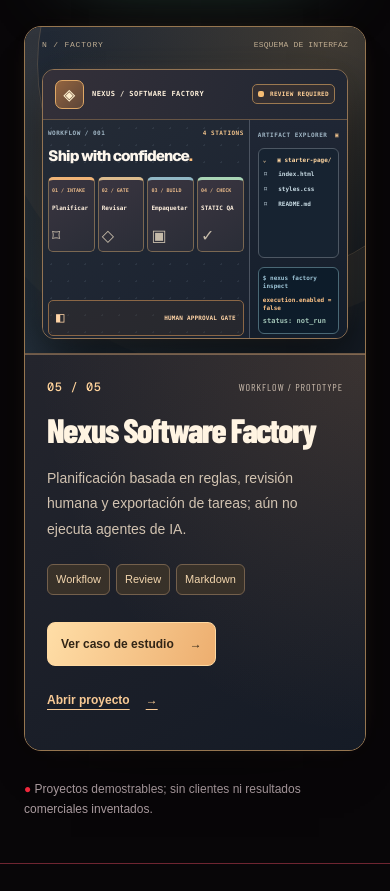
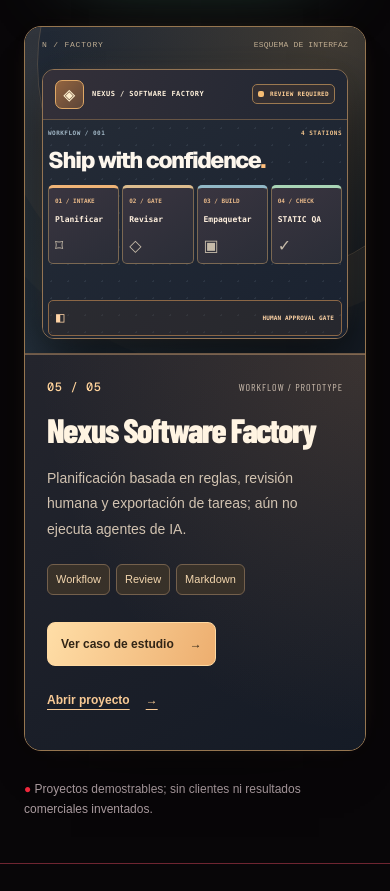
Before and after one commit to Dleteo/Nexus-AI, a Next.js app: page / in a window 390 px wide. Shown: the part 4099-4990 px from the top of the page. Built offline with nearby package versions, Linux system fonts and the light colour scheme.

Commit message:
fix(factory): keep four-stage release pipeline readable on narrow portfolio cards and mobile case studies

```diff
--- a/components/career/ProjectCover.module.css
+++ b/components/career/ProjectCover.module.css
@@ -1367,3 +1367,15 @@
  .factory.spacious .pipeline>div{min-height:81px;padding:9px 4px}
  .factory.spacious .pipeline strong{font-size:7px}
 }
+
+/* On phone screens, prioritize legible review stages over an unreadable file rail. */
+@media(max-width:470px){
+ .factory .factoryWorkbenchPreview{grid-template-columns:minmax(0,1fr)}
+ .factory .factoryArtifactPanel{display:none}
+ .factory .factoryPipelinePanel{border-right:0}
+ .factory .pipeline>div{min-height:79px;padding:9px 6px}
+ .factory .pipeline strong{font-size:8px}
+ .factory .pipeline small{font-size:6px}
+ .factory .factoryPanelTitle{font-size:clamp(20px,5.8vw,27px)}
+ .factory.spacious .pipeline strong{font-size:9px}
+}
```
